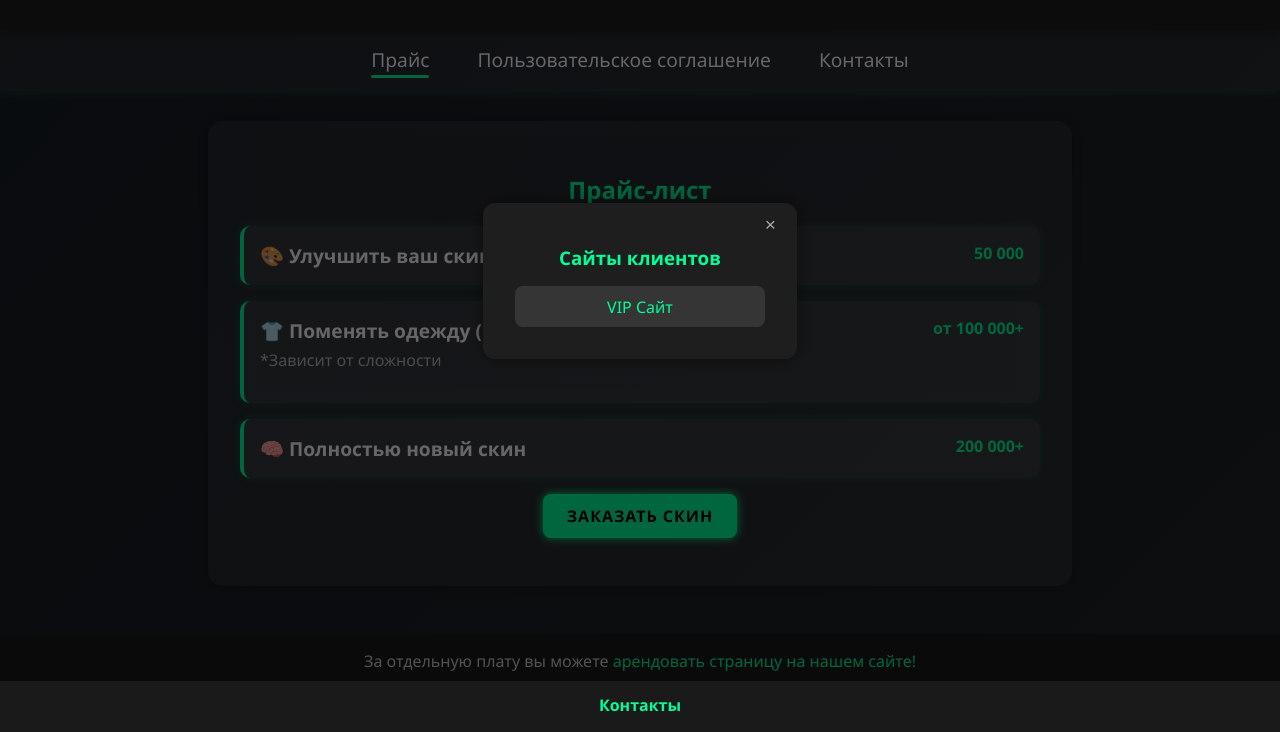
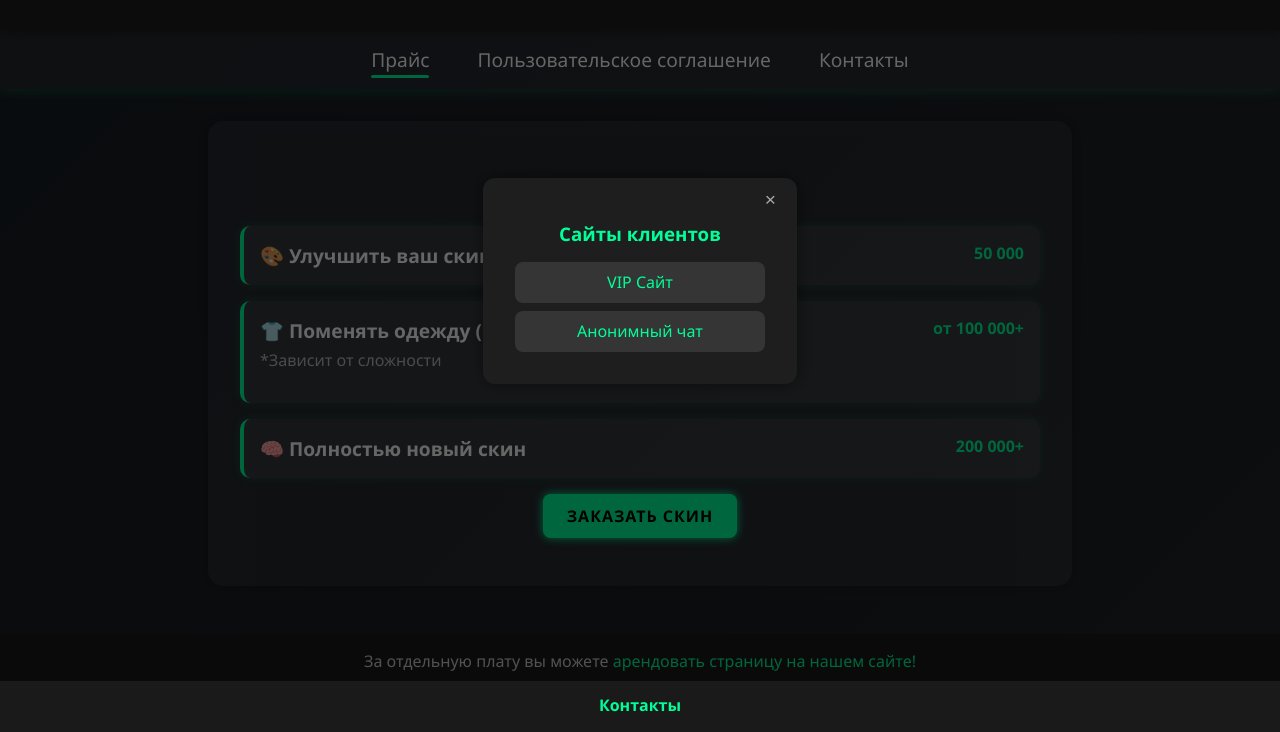
Before and after one commit to Gorkell/GorshokRPM, a plain HTML site: page index.html in a window 1280 px wide. Both pictures are taken after a click on the button "Сайты клиентов". Shown: the part 119-851 px from the top of the page. Drawn offline with Linux system fonts and the light colour scheme.

Commit message:
Update index.html

```diff
--- a/index.html
+++ b/index.html
@@ -327,6 +327,7 @@
       <button class="close-btn" id="closeModal">&times;</button>
       <h3>Сайты клиентов</h3>
       <a href="VIP.html" target="_blank">VIP Сайт</a>
+      <a href="GorshokCH.html" target="_blank">Анонимный чат</a>
       <!-- 💡 Добавляй новые сайты по примеру ниже -->
       <!-- <a href="example.html" target="_blank">Название сайта</a> -->
     </div>
```
